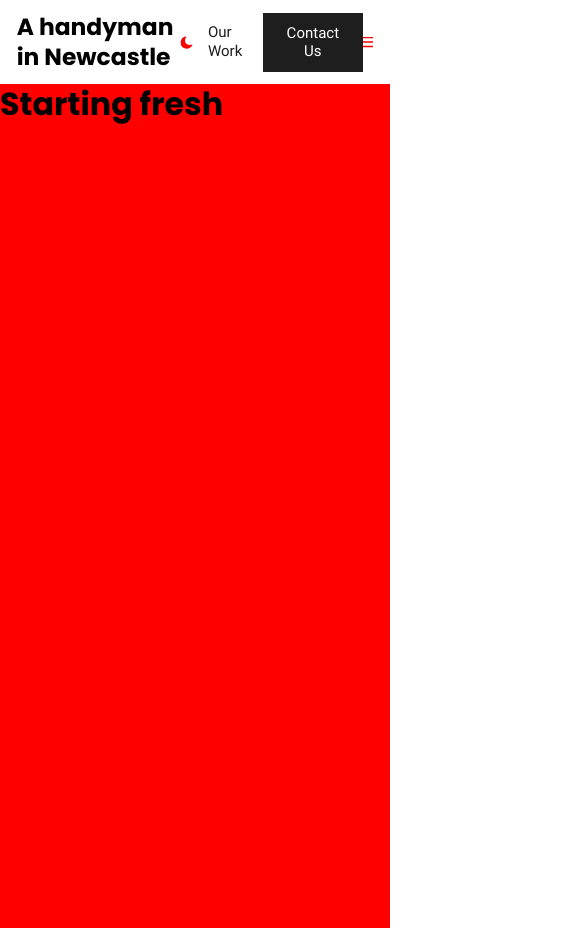
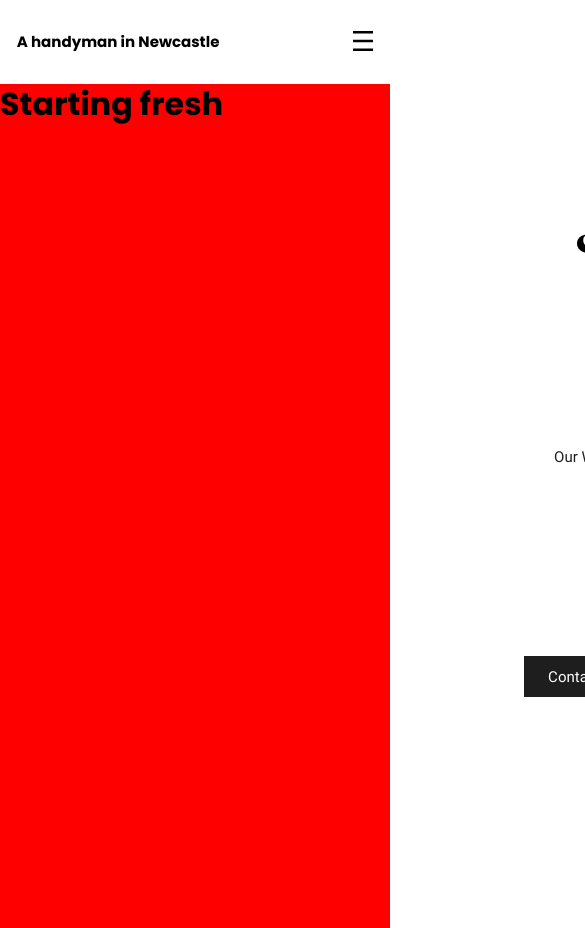
Before and after one commit to pmita/ahandymaninnewcastle, a Next.js app: page / in a window 390 px wide. Shown: the top 928 px of the page, 585 px wide, since content can reach past the window. Built offline with nearby package versions, Linux system fonts and the light colour scheme.

Commit message:
making the navbar responsive

```diff
--- a/components/Navbar/component.tsx
+++ b/components/Navbar/component.tsx
@@ -1,4 +1,5 @@
 import Link from 'next/link';
+import { useEffect, useState } from 'react';
 //COMPONENTS
 import BurgerMenuSVG from '../SVGIcons/BurgerMenuSVG';
 import DarkModeSVG from '../SVGIcons/DarkModeSVG';
@@ -6,13 +7,33 @@ import DarkModeSVG from '../SVGIcons/DarkModeSVG';
 import styles from './styles.module.scss';
 
 const Navbar = () => {
+    // STATE
+    const [isNavbarOpen, setIsNavbarOpen] = useState(false);
+
+    // EVENT HANDLERS
+    const onClick = () => {
+        setIsNavbarOpen(!isNavbarOpen);
+    }
+
+    // USE EFFECTS
+    useEffect(() => {
+        setIsNavbarOpen(false);
+    }, []);
+
     return(
         <nav className={styles.navbar}>
-            <h3 className={styles.navbarLogo}>
+            <h4 className={styles.navbarLogo}>
                 A handyman in Newcastle
-            </h3>
-            <ul className={styles.navbarActions}>
-                <DarkModeSVG height="25px" width="25px" fill="red" />
+            </h4>
+            <ul
+                className={isNavbarOpen
+                    ?`${styles.navbarActions} ${styles.active}`
+                    : `${styles.navbarActions}`
+                }
+            >
+                <div className={styles.darkmodeIcon}>
+                    <DarkModeSVG height="25px" width="25px" fill="black" />
+                </div>
                 <Link href="/work">Our Work</Link>
                 <Link href="/contact">
                     <button className="btn primary">
@@ -20,7 +41,9 @@ const Navbar = () => {
                     </button>
                 </Link>
             </ul>
-            <BurgerMenuSVG height='20px' width='20px' fill="red" />
+            <div className={styles.burgerIcon} onClick={onClick}>
+                <BurgerMenuSVG height='20px' width='20px' fill="black"/>
+            </div>
         </nav>
     );
 }
--- a/components/Navbar/styles.module.scss
+++ b/components/Navbar/styles.module.scss
@@ -1,11 +1,13 @@
 //IMPORTS
 @import '../../styles/function/mixins';
+@import '../../styles/base/variables';
 
 .navbar{
     min-height: 10vh;
     width: 100%;
     padding: 0 5rem;
     @include flex(row, space-between, center);
+    position: relative;
 }
 
 .navbarLogo{
@@ -13,11 +15,43 @@
 }
 
 .navbarActions{
-    @include flex(row, flex-end, center, 1.5rem)
+    @include flex(row, flex-end, center, 1.5rem);
+    .darkmodeIcon{
+        &:hover{
+            cursor: pointer;
+        }
+    }
+}
+
+.burgerIcon{
+    display: none;
 }
 
 @media screen and (max-width: 768px){
     .navbar {
         padding: 0 2rem;
     }
+
+    // responsive navbar
+    .navbarActions{
+        height: 90vh;
+        width: 100%;
+        background: $white-main;
+        position: absolute;
+        top: calc(10vh);
+        left: 0%;
+        transform: translateX(100%);
+        @include flex(column, space-evenly, center, 5rem);
+        transition: $transition;
+        &.active{
+            transform: translateX(0%);
+        }
+    }
+
+    .burgerIcon{
+        display: inline-block;
+        &:hover{
+            cursor: pointer;
+        }
+    }
 }
--- a/styles/abstract/_global.scss
+++ b/styles/abstract/_global.scss
@@ -95,6 +95,7 @@
     text-decoration: none;
     color: $black-main;
     font-family: 'Roboto-Regular', sans-serif;
+    cursor: pointer;
   }
 
   li {
```
